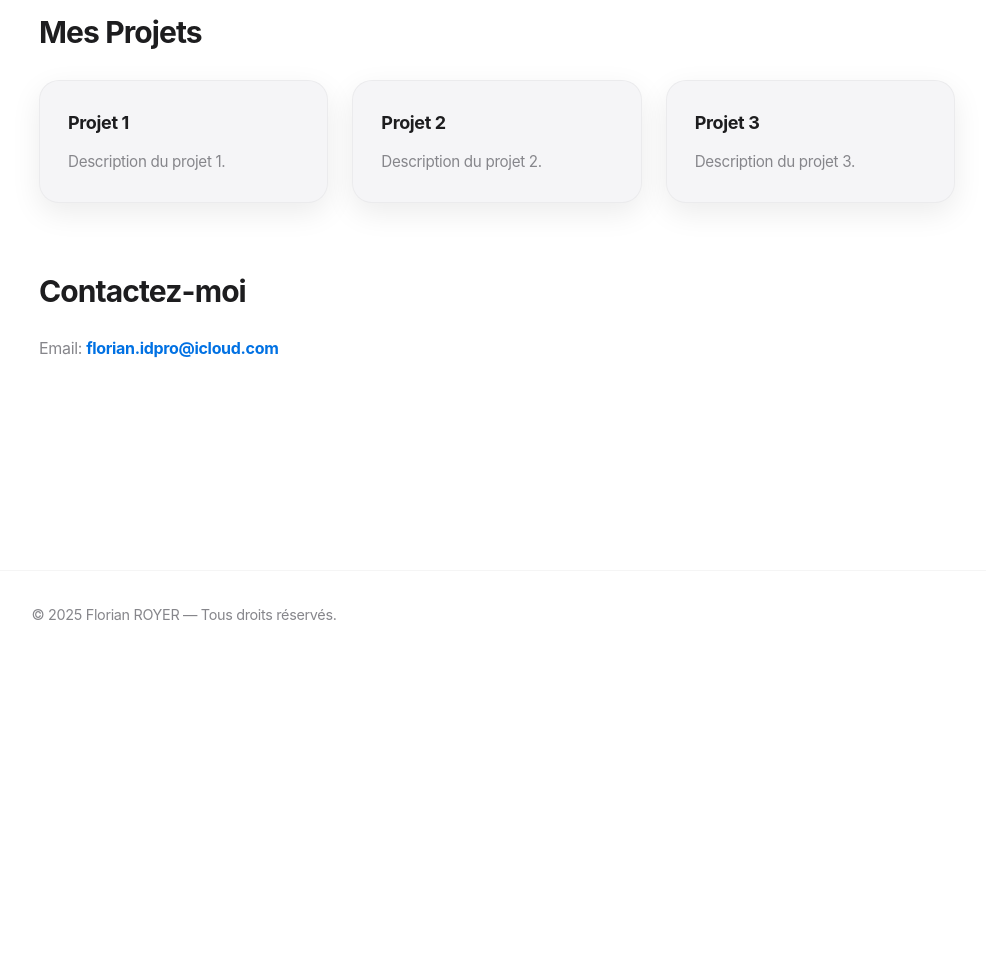
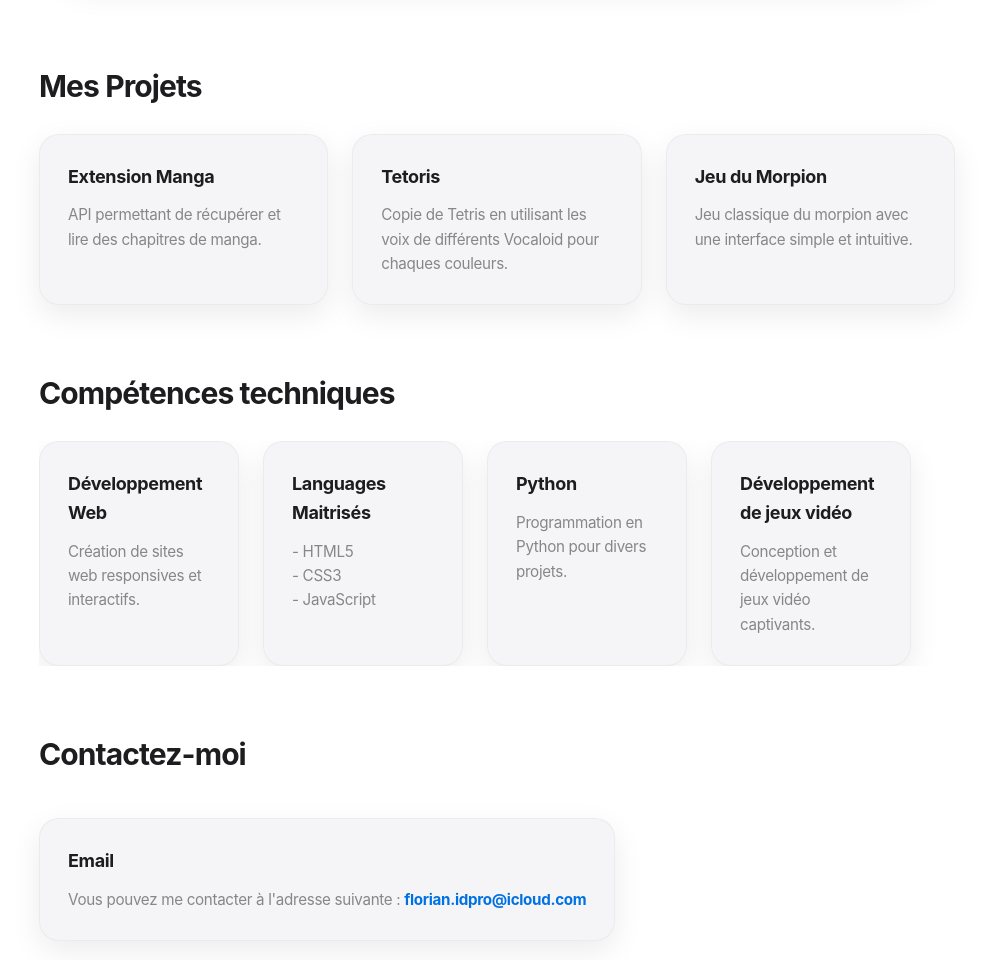
Before and after one commit to Ouara01/Portfolio, a plain HTML site: page index.html in a window 1280 px wide. Shown: the part 320-1280 px from the top of the page, without its empty margins (143-1129 px from the left). Before the commit the page ends 980 px from the top, so only its background shows below. Drawn offline with Linux system fonts and the light colour scheme.

Commit message:
Site update
Added some new features and UI update

```diff
--- a/index.html
+++ b/index.html
@@ -15,10 +15,11 @@
 </head>
 <body>
     <header>
-    <nav>
+    <nav id="navbar">
         <ul>
             <li><a href="#about">Profil</a></li>
             <li><a href="#projects">Projets</a></li>
+            <li><a href="#skills">Compétences</a></li>
             <li><a href="#contact">Contact</a></li>
         </ul>
     </nav>
@@ -35,24 +36,51 @@
         <h2>Mes Projets</h2>
         <ul class="project-list">
             <li class="project-card">
-                <h3>Projet 1</h3>
-                <p>Description du projet 1.</p>
+                <h3>Extension Manga</h3>
+                <p>API permettant de récupérer et lire des chapitres de manga.</p>
             </li>
             <li class="project-card">
-                <h3>Projet 2</h3>
-                <p>Description du projet 2.</p>
+                <h3>Tetoris</h3>
+                <p>Copie de Tetris en utilisant les voix de différents Vocaloid pour chaques couleurs.</p>
             </li>
             <li class="project-card">
-                <h3>Projet 3</h3>
-                <p>Description du projet 3.</p>
+                <h3>Jeu du Morpion</h3>
+                <p>Jeu classique du morpion avec une interface simple et intuitive.</p>
+            </li>
+        </ul>
+    </section>
+    <section id="skills">
+        <h2>Compétences techniques</h2>
+        <ul class="skills-list">
+            <li class=" skills-card">
+                <h3>Développement Web</h3>
+                <p>Création de sites web responsives et interactifs.</p>
+            </li>
+            <li class="skills-card">
+                <h3>Languages Maitrisés</h3>
+                <p>- HTML5</p>
+                <p>- CSS3</p>
+                <p>- JavaScript</p>
+            </li>
+            <li class="skills-card">
+                <h3>Python</h3>
+                <p>Programmation en Python pour divers projets.</p>
+            </li>
+            <li class="skills-card">
+                <h3>Développement de jeux vidéo</h3>
+                <p>Conception et développement de jeux vidéo captivants.</p>
             </li>
         </ul>
     </section>
 
     <section id="contact">
         <h2>Contactez-moi</h2>
-        <p>Email:
-            <a href="mailto:florian.idpro@icloud.com">florian.idpro@icloud.com</a>
+        <ul class="Contactez-moi">
+            <li class=" project-card">
+                <h3>Email</h3>
+                <p>Vous pouvez me contacter à l'adresse suivante : <a href="mailto:florian.idpro@icloud.com">florian.idpro@icloud.com</a></p>
+            </li>
+        </ul>
         </p>
     </section>
 </main>
--- a/script.js
+++ b/script.js
@@ -70,7 +70,7 @@ darkModeToggle.innerHTML = '🌙';
 darkModeToggle.style.cssText = `
   position: fixed; top: 1rem; right: 1rem; z-index: 70;
   width: 44px; height: 44px; border-radius: 50%;
-  background: var(--surface); color: var(--text); border: 1px solid rgba(12,15,20,0.08);
+  background: var(--surface); color: var(--text); border: none;
   cursor: pointer; box-shadow: var(--shadow-1);
   transition: transform 0.2s ease, background 0.2s ease;
   font-size: 1.2rem;
@@ -87,7 +87,7 @@ const darkModeCss = `
   }
   body.dark-mode { background: linear-gradient(180deg, #0a0e18 0%, #0f1724 100%); }
   .dark-mode header { background: rgba(26,35,50,0.7); border-bottom-color: rgba(255,255,255,0.04); }
-  .dark-mode .card, .dark-mode #about .content, .dark-mode .project-card {
+  .dark-mode .card, .dark-mode #about .content, .dark-mode .project-card, .dark-mode .skills-card {
     background: linear-gradient(180deg, #1a2332, #141e2e);
     border-color: rgba(255,255,255,0.04);
   }
@@ -121,7 +121,7 @@ const animationObserver = new IntersectionObserver(entries => {
   });
 }, { threshold: 0.1, rootMargin: '0px 0px -50px 0px' });
 
-document.querySelectorAll('.project-card, #about .content').forEach((el, idx) => {
+document.querySelectorAll('.project-card, #about .content, .skills-card').forEach((el, idx) => {
   el.style.animation = 'none';
   el.style.opacity = '0';
   setTimeout(() => animationObserver.observe(el), idx * 80);
@@ -238,7 +238,7 @@ window.addEventListener('resize', createMobileMenu);
 // ============================================================
 // 7. PARALLAX EFFECT ON SCROLL (subtle)
 // ============================================================
-const parallaxElements = document.querySelectorAll('.project-card');
+const parallaxElements = document.querySelectorAll('.project-card, .skills-card');
 window.addEventListener('scroll', () => {
   parallaxElements.forEach(el => {
     const rect = el.getBoundingClientRect();
--- a/styles.css
+++ b/styles.css
@@ -14,7 +14,8 @@
 }
 
 /* Reset + base */
-* { box-sizing: border-box; }
+* { box-sizing: border-box;
+ }
 
 html, body {
   height: 100%;
@@ -61,6 +62,9 @@ header {
   border-bottom: 1px solid rgba(0, 0, 0, 0.05);
   transition: background 0.4s cubic-bezier(0.2, 0.9, 0.2, 1),
               border-color 0.4s cubic-bezier(0.2, 0.9, 0.2, 1);
+  height: 10%;
+  display: flex;
+  align-items: center;;
 }
 
 header .container {
@@ -74,7 +78,7 @@ header .container {
 }
 
 header h1 {
-  margin: 0;
+  margin: 10;
   font-size: 1rem;
   font-weight: 700;
   letter-spacing: -0.03em;
@@ -82,13 +86,20 @@ header h1 {
   flex-shrink: 0;
 }
 
+nav {
+  display: flex;
+  align-items: center;
+  flex-direction: row;
+  justify-content: center;
+}
 nav ul {
   display: flex;
   gap: 1.5rem;
   align-items: center;
-  margin: 0;
+  margin: 20px;
   padding: 0;
   list-style: none;
+  justify-content: center;
 }
 
 /* Nav links - UNIQUE DECLARATION */
@@ -104,8 +115,8 @@ nav a:hover {
 }
 
 .dark-mode header {
-  background: rgba(0, 0, 0, 0.95);
-  border-bottom-color: rgba(255, 255, 255, 0.08);
+  background: rgba(0, 0, 0, 0.75);
+
 }
 
 /* Main */
@@ -210,14 +221,73 @@ p {
   line-height: 1.6;
 }
 
-/* Contact */
-#contact {
-  max-width: 860px;
+/* Skills */
+#skills ul{
+  display: flex;
+  overflow-x: auto;
+
 }
 
-#contact p {
-  font-size: 1rem;
+
+#skills h2 {
+  margin-bottom: 1.5rem;
 }
+
+.skills-list {
+  gap: 1.5rem;
+  list-style: none;
+  margin: 0;
+  padding: 0;
+}
+
+.skills-card {
+  background: var(--surface);
+  border-radius: var(--radius);
+  padding: 1.75rem;
+  border: 1px solid rgba(0, 0, 0, 0.04);
+  box-shadow: var(--shadow-1);
+  transition: transform 0.35s cubic-bezier(0.2, 0.9, 0.2, 1),
+              box-shadow 0.35s cubic-bezier(0.2, 0.9, 0.2, 1),
+              background 0.4s cubic-bezier(0.2, 0.9, 0.2, 1),
+              border-color 0.4s cubic-bezier(0.2, 0.9, 0.2, 1);
+  cursor: pointer;
+  flex: 0 0 auto;
+  width: 200px;
+}
+
+.skills-card:hover {
+  transform: translateY(-12px);
+  box-shadow: var(--shadow-2);
+}
+
+.skills-card h3 {
+  margin: 0 0 0.75rem 0;
+  font-size: 1.125rem;
+  font-weight: 700;
+  color: var(--text);
+  letter-spacing: -0.02em;
+}
+
+.skills-card p {
+  margin: 0;
+  font-size: 0.95rem;
+  color: var(--muted);
+  line-height: 1.6;
+}
+
+/* Contact */
+#contact h2 {
+  margin-bottom: 1.5rem;
+}
+#contact ul {
+  list-style: none;
+  padding: 0;
+  display: inline-flex;
+  flex-direction: column-reverse;
+  gap: 1rem;
+  box-sizing: border-box;
+}
+
 
 /* Footer */
 footer {
@@ -248,7 +318,7 @@ body.dark-mode {
 
 .dark-mode header {
   background: rgba(0, 0, 0, 0.95);
-  border-bottom-color: rgba(255, 255, 255, 0.08);
+
 }
 
 .dark-mode .project-card,
```
